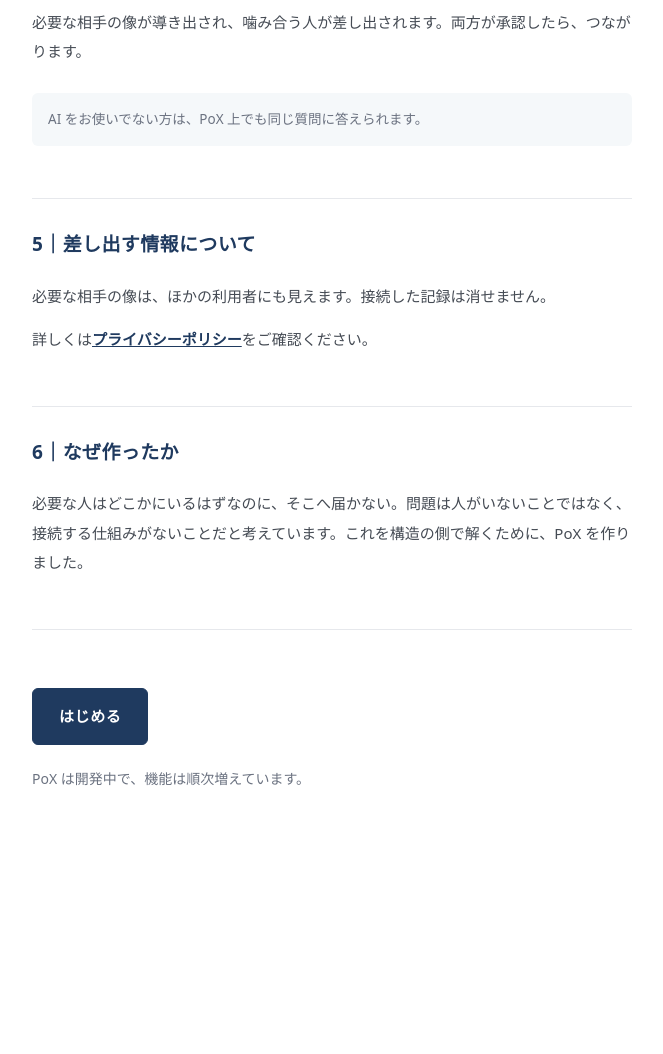
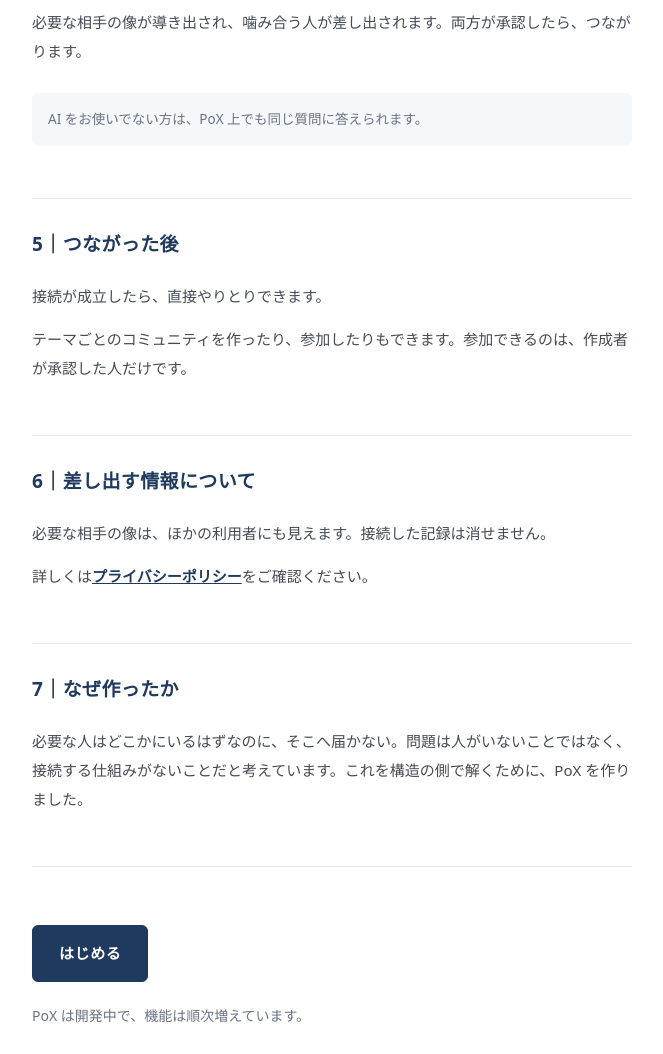
Before and after one commit to PoX-Praxis/matching-program, a Flask app: page /about in a window 1280 px wide. Shown: the part 2521-3575 px from the top of the page, without its empty margins (308-971 px from the left). Before the commit the page ends 3307 px from the top, so only its background shows below. Run offline with Flask 3, Linux system fonts and the light colour scheme.

Commit message:
feat(about): 「つながった後」節を追加しコミュニティを接続の後段に統合（指示書15改訂） (#25)
判断待ちだったコミュニティ機能を、新原稿の 5「つながった後」として
接続の後段（DM＋コミュニティ）に統合。以降の節を繰り下げる。

- 5「つながった後」を新設（§2）。「接続が成立したら、直接やりとり
  できます。」＋テーマ別コミュニティ（参加は作成者の承認制）
- 差し出す情報について 5→6、なぜ作ったか 6→7、末尾 7→8 に繰り下げ
- §5 の制約を遵守：接続の後段として記述・受け皿として書かない・
  内部用語 founder は出さず「作成者」・DMとコミュニティを同節に
- 保留リンクの TODO コメントを「8節末尾」に更新
- 表示層のみ。ベクトル・必要像・照合系・保存内容には触れていない

224 tests green。


Claude-Session: https://claude.ai/code/session_01NiS8n7oAx8DrDNBkoEvbA5

Co-authored-by: Claude <noreply@anthropic.com>

```diff
--- a/templates/about.html
+++ b/templates/about.html
@@ -198,26 +198,33 @@
     <p class="ab-note">AI をお使いでない方は、PoX 上でも同じ質問に答えられます。</p>
   </section>
 
-  <!-- ── 5｜差し出す情報について ── -->
+  <!-- ── 5｜つながった後（接続の後段。DM＋コミュニティ） ── -->
   <section class="ab-sec">
-    <h2 class="ab-h">5｜差し出す情報について</h2>
+    <h2 class="ab-h">5｜つながった後</h2>
+    <p class="ab-plain">接続が成立したら、直接やりとりできます。</p>
+    <p class="ab-plain">テーマごとのコミュニティを作ったり、参加したりもできます。参加できるのは、作成者が承認した人だけです。</p>
+  </section>
+
+  <!-- ── 6｜差し出す情報について ── -->
+  <section class="ab-sec">
+    <h2 class="ab-h">6｜差し出す情報について</h2>
     <p class="ab-plain">必要な相手の像は、ほかの利用者にも見えます。接続した記録は消せません。</p>
     <p class="ab-plain">詳しくは<a href="/privacy">プライバシーポリシー</a>をご確認ください。</p>
   </section>
 
-  <!-- ── 6｜なぜ作ったか ── -->
+  <!-- ── 7｜なぜ作ったか ── -->
   <section class="ab-sec">
-    <h2 class="ab-h">6｜なぜ作ったか</h2>
+    <h2 class="ab-h">7｜なぜ作ったか</h2>
     <p class="ab-plain">必要な人はどこかにいるはずなのに、そこへ届かない。問題は人がいないことではなく、接続する仕組みがないことだと考えています。これを構造の側で解くために、PoX を作りました。</p>
   </section>
 
-  <!-- ── 7｜（見出しなし） ── -->
+  <!-- ── 8｜（見出しなし） ── -->
   <section class="ab-final">
     <div class="ab-cta">
       <a class="ab-btn primary" href="/register">はじめる</a>
     </div>
     <p class="ab-plain">PoX は開発中で、機能は順次増えています。</p>
-    <!-- TODO: 指示書09・14 の適用後、「PoX に関わりたい方は、［作っている人のプロフィール］をご覧ください。」を7節末尾に設置する。遷移先は運営者の公開プロフィール -->
+    <!-- TODO: 指示書09・14 の適用後、「PoX に関わりたい方は、［作っている人のプロフィール］をご覧ください。」を8節末尾に設置する。遷移先は運営者の公開プロフィール -->
   </section>
 
 </main>
```
Also changed, not shown: tests/test_public_api_scope.py (+5 -1 lines).
